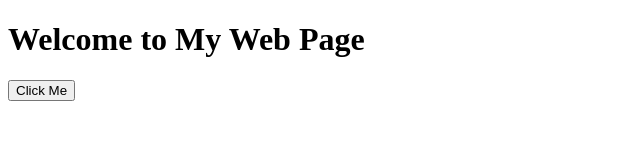
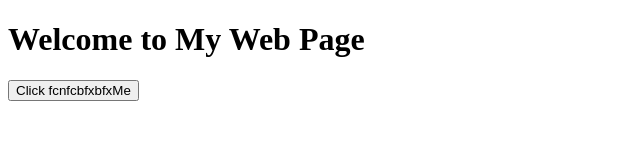
Before and after one commit to pranavv444/testrepo, a plain HTML site: page index.html in a window 1280 px wide. Shown: the whole page, without its empty margins (0-640 px from the left). Drawn offline with Linux system fonts and the light colour scheme.

Commit message:
Update index.html

```diff
--- a/index.html
+++ b/index.html
@@ -10,7 +10,7 @@
 <h1>Welcome to My Web Page</h1>
 
 <!-- Button to trigger the function -->
-<button onclick="displayMessage()">Click Me</button>
+<button onclick="displayMessage()">Click fcnfcbfxbfxMe</button>
 
 <!-- Element to display the message -->
 <p id="message"></p>
```
